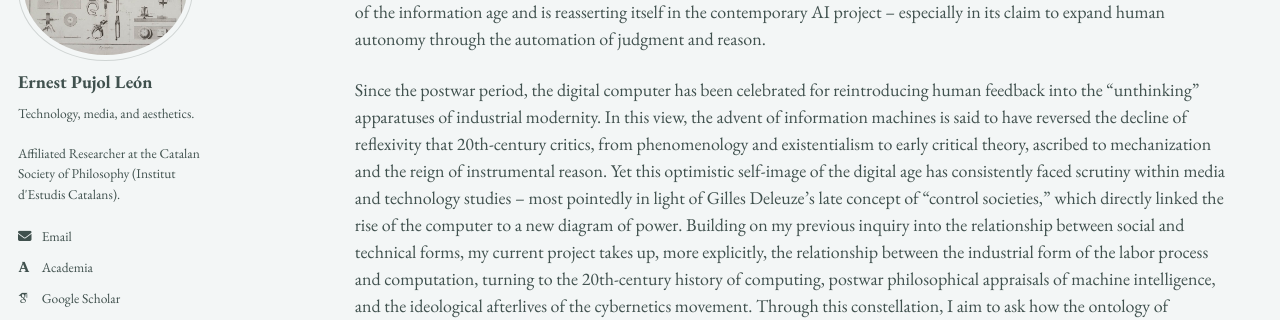
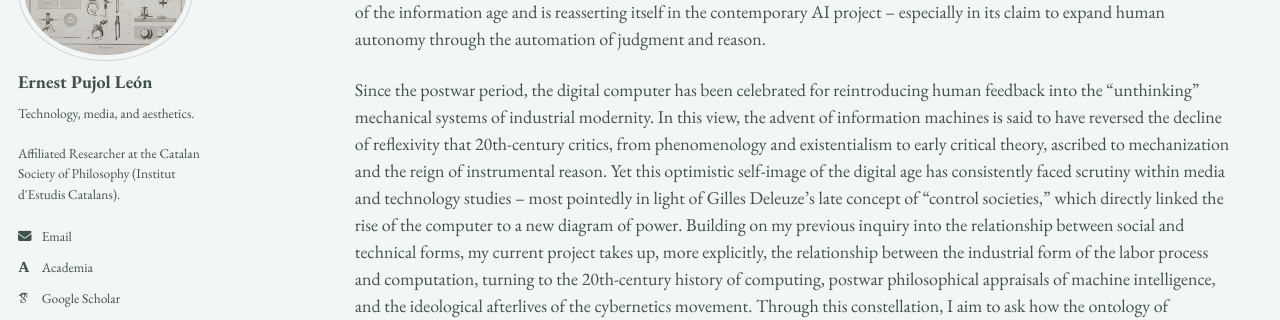
Before and after one commit to epujol90/epujol90.github.io, a Jekyll site: the page built from _pages/research.md, in a window 1280 px wide and 900 px high, scrolled down 1560 px. Shown: the part 182-502 px from the top of the window. Built offline with Jekyll 4.4.1, drawn with Linux system fonts in a browser that asks for light colours; some web fonts are replaced; a script bundle is joined from its source files by our own code; library files that are not in the unit come from our copies; some of the changed text lies outside the part shown.

Commit message:
Update research.md

```diff
--- a/_pages/research.md
+++ b/_pages/research.md
@@ -27,7 +27,7 @@ My doctoral work centered on the _longue durée_ of industrial modernity and wha
 
 As I revise this work into a monograph, my ongoing research traces how the core dynamic of subsumption has steered the course of the information age and is reasserting itself in the contemporary AI project -- especially in its claim to expand human autonomy through the automation of judgment and reason.
 
-Since the postwar period, the digital computer has been celebrated for reintroducing human feedback into the "unthinking" apparatuses of industrial modernity. In this view, the advent of information machines is said to have reversed the decline of reflexivity that 20th-century critics, from phenomenology and existentialism to early critical theory, ascribed to mechanization and the reign of instrumental reason. Yet this optimistic self-image of the digital age has consistently faced scrutiny within media and technology studies -- most pointedly in light of Gilles Deleuze's late concept of “control societies," which directly linked the rise of the computer to a new diagram of power. Building on my previous inquiry into the relationship between social and technical forms, my current project takes up, more explicitly, the relationship between the industrial form of the labor process and computation, turning to the 20th-century history of computing, postwar philosophical appraisals of machine intelligence, and the ideological afterlives of the cybernetics movement. Through this constellation, I aim to ask how the ontology of computing machines is bound up with the sociality of capitalist life, and whether the socialized intelligence they harness truly foretells its overcoming.
+Since the postwar period, the digital computer has been celebrated for reintroducing human feedback into the "unthinking" mechanical systems of industrial modernity. In this view, the advent of information machines is said to have reversed the decline of reflexivity that 20th-century critics, from phenomenology and existentialism to early critical theory, ascribed to mechanization and the reign of instrumental reason. Yet this optimistic self-image of the digital age has consistently faced scrutiny within media and technology studies -- most pointedly in light of Gilles Deleuze's late concept of “control societies," which directly linked the rise of the computer to a new diagram of power. Building on my previous inquiry into the relationship between social and technical forms, my current project takes up, more explicitly, the relationship between the industrial form of the labor process and computation, turning to the 20th-century history of computing, postwar philosophical appraisals of machine intelligence, and the ideological afterlives of the cybernetics movement. Through this constellation, I aim to ask how the ontology of computing machines is bound up with the sociality of capitalist life, and whether the socialized intelligence they harness truly foretells its overcoming.
 <br>
 <br>
 
```
